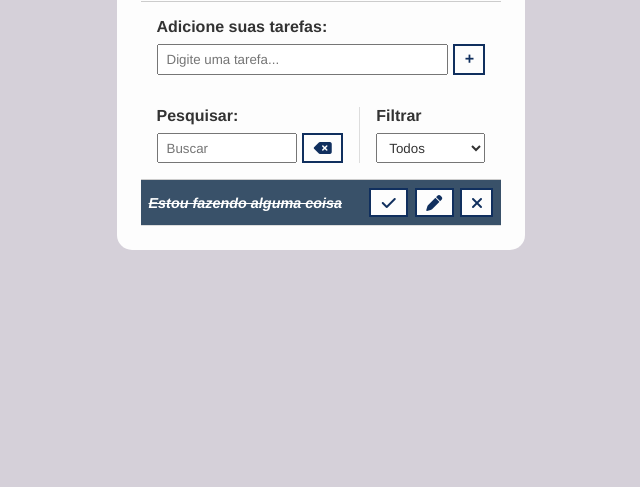
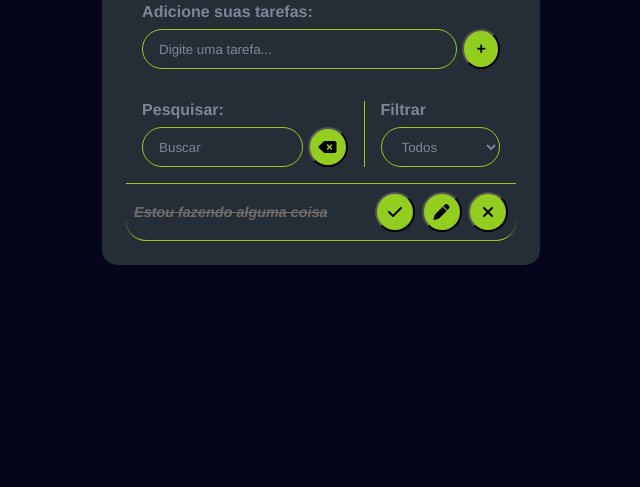
Before and after one commit to devhiderlan/To-Do-List-Avan-ada, a plain HTML site: page index.html in a window 1280 px wide. Shown: the part 313-800 px from the top of the page, without its empty margins (319-959 px from the left). Drawn offline with Linux system fonts and the light colour scheme.

Commit message:
Update do estilo geral da aplicação

```diff
--- a/Assets/css/style.css
+++ b/Assets/css/style.css
@@ -4,33 +4,47 @@
   margin: 0;
   padding: 0;
   box-sizing: border-box;
-  font-family:Helvetica, sans-serif;
-  color: #333;
+  font-family: Helvetica, sans-serif;
+  color: #7c8798;
 }
 
 body {
-  background-color:rgb(213, 208, 217);
+  background-color: rgb(5, 5, 27);
   display: flex;
   justify-content: center;
   align-items: center;
   height: 100vh;
 }
 
+input,
+select {
+  border: 1px solid #93cd20;
+  border-radius: 20px;
+  background-color: transparent;
+  padding: 0.25rem 1rem;
+}
+
+::placeholder {
+  color: #7c8798;
+}
+
 button {
-  background-color: #fdfdfd;
-  color: #102f5e;
-  border: 2px solid #102f5e;
-  padding: .3rem .6rem;
+  width: 40px;
+  height: 40px;
+  background-color: #93cd20;
+  color: white;
+  border-radius: 50%;
+  padding: 0.6rem 0.6rem;
   font-size: 1rem;
   cursor: pointer;
   display: flex;
   justify-content: center;
   align-items: center;
-  transition: .4s;
+  transition: 0.4s;
 }
 
 button:hover {
-  background-color: #102f5e;
+  background-color: #7c8798;
   color: #fdfdfd;
 }
 
@@ -39,14 +53,9 @@ button:hover > i {
 }
 
 button i {
-  color: #102f5e;
+  color: black;
   font-weight: bold;
   pointer-events: none;
-}
-
-input,
-select {
-  padding: 0.25rem .5rem;
 }
 
 .hide {
@@ -57,7 +66,7 @@ select {
 
 .todo-container {
   max-width: 450px;
-  background-color: #fdfdfd;
+  background-color: #252d37;
   padding: 1.5rem;
   border-radius: 15px;
 }
@@ -65,12 +74,13 @@ select {
 .todo-container header {
   text-align: center;
   padding: 0 1rem 1rem;
-  border-bottom: 1px solid #ccc;
+  border-bottom: 1px solid #93cd20;
 }
 
 /* Todo form */
 
-#todo-form input {
+#todo-form input,
+#edit-form input {
   width: 100%;
 }
 
@@ -81,7 +91,7 @@ select {
 
 #todo-form p,
 #edit-form p {
-  margin-bottom: .5rem;
+  margin-bottom: 0.5rem;
   font-weight: bold;
 }
 
@@ -89,26 +99,35 @@ select {
   display: flex;
 }
 .form-control input {
-  margin-right: .3rem;
+  margin-right: 0.3rem;
 }
 #cancel-edit-btn {
   margin-top: 1rem;
+  border-radius: 20px;
+  width: 100px;
+  height: 40px;
+  color: black;
+  font-weight: 500;
+}
+
+#cancel-edit-btn:hover {
+  color: white;
 }
 
 /* Toolbar */
 
 #toolbar {
   padding: 1rem;
-  border-bottom: 1px solid #ccc;
+  border-bottom: 1px solid #93cd20;
   display: flex;
 }
 
 #toolbar h4 {
-  margin-bottom: .5rem;
+  margin-bottom: 0.5rem;
 }
 
 #search {
-  border-right: 1px solid #ddd;
+  border-right: 1px solid #93cd20;
   padding-right: 1rem;
   margin-right: 1rem;
   width: 65%;
@@ -122,7 +141,7 @@ select {
 
 #search input {
   width: 100%;
-  margin-right: .3rem;
+  margin-right: 0.3rem;
 }
 
 #filter {
@@ -141,26 +160,23 @@ select {
   display: flex;
   justify-content: space-around;
   align-items: center;
-  padding: .5rem;
-  border-bottom: 1px solid #ddd;
-  transition: .3s;
+  padding: 0.5rem;
+  border-bottom: 1px solid #93cd20;
+  transition: 0.3s;
+  border-radius: 20px;
 }
 
 .todo h3 {
   flex: 1;
-  font-size: .9rem;
+  font-size: 0.9rem;
 }
 
 .todo button {
-  margin-left: .4rem;
-}
-
-.done {
-  background-color: #395169;
+  margin-left: 0.4rem;
 }
 
 .done h3 {
-  color: white;
+  color: #6f6c6c;
   text-decoration: line-through;
   font-style: italic;
 }
```
